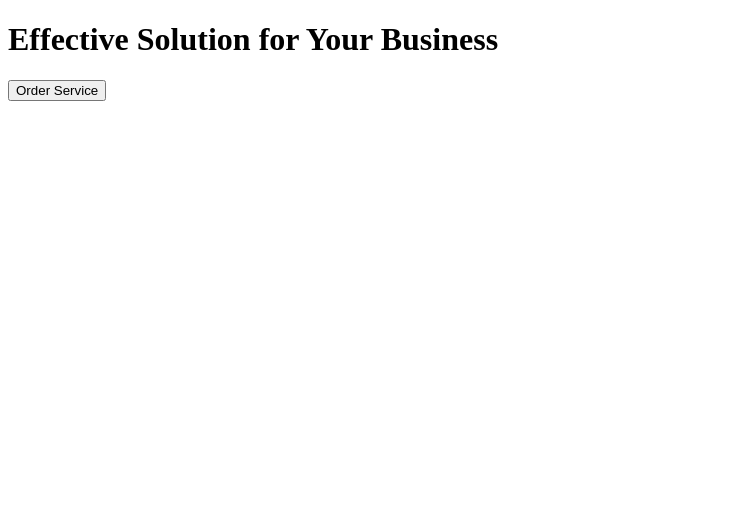
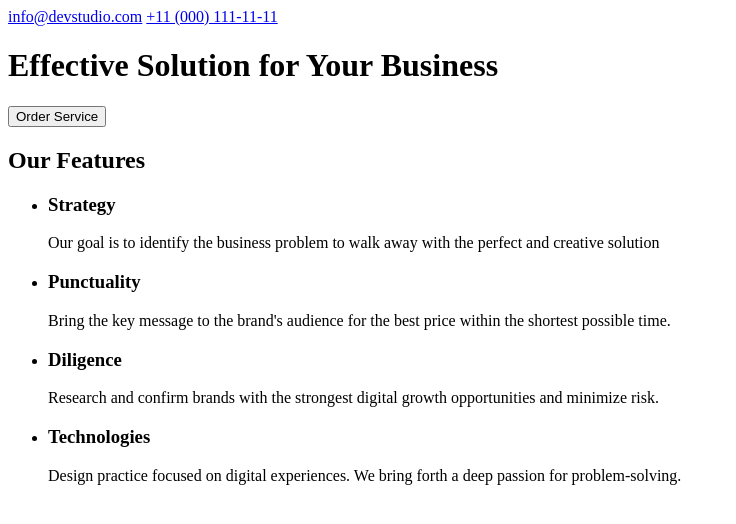
Before and after one commit to RomanKoplyk/goit-markup-hw-02, a plain HTML site: page index.html in a window 1280 px wide. Shown: the whole page, without its empty margins (0-736 px from the left). Drawn offline with Linux system fonts and the light colour scheme.

Commit message:
update files

```diff
--- a/index.html
+++ b/index.html
@@ -6,11 +6,48 @@
     <title>Document</title>
 </head>
 <body>
-    <header></header>
+    <header>
+        <adress>
+            <a href="mailto:info@devstudio.com">info@devstudio.com</a>
+            <a href="tel:+11 (000) 111-11-11">+11 (000) 111-11-11</a>
+        </adress>
+    </header>
     <main>
+        <!-- hero image -->
         <h1>Effective Solution for Your Business</h1>
         <button type="button"> Order Service </button>
+        <!-- Section 1-->
+         <h2> Our Features </h2>
+          <ul>
+           <li>
+             <h3>Strategy</h3>
+              <p>
+            Our goal is to identify the business
+        problem to walk away with the perfect and creative solution
+              </p>
+           </li>
+           <li>
+             <h3>Punctuality</h3>
+               <p>
+            Bring the key message to the brand's audience for the best price within the shortest possible time.
+               </p>
+            </li>
+            <li>
+              <h3>Diligence</h3>
+                <p>
+            Research and confirm brands with the strongest digital growth opportunities and minimize risk.
+                </p>
+            <li>
+              <h3>Technologies</h3>
+                 <p>
+            Design practice focused on digital experiences. We bring forth a deep passion for problem-solving.
+                 </p>
+            </li>
+        </ul>
+        <!-- Section 2-->
     </main>
-    <footer></footer>
+    <footer>
+        <a href=""></a>
+    </footer>
 </body>
 </html>
```
